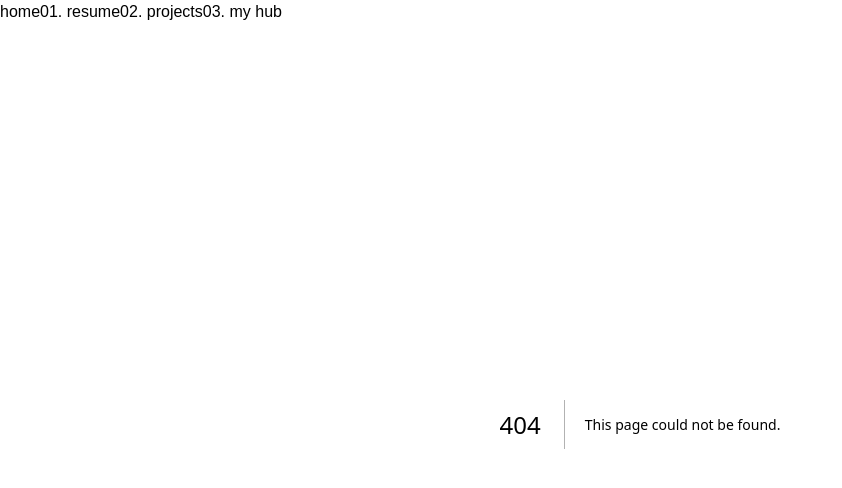
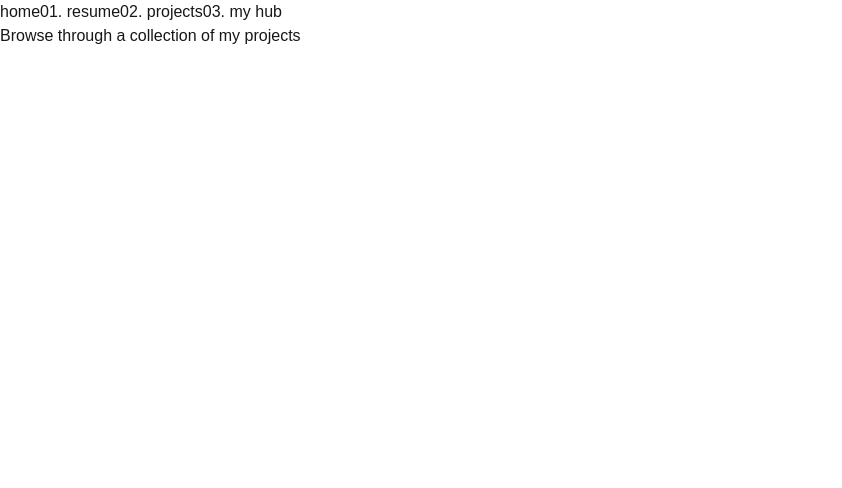
Before and after one commit to hannankm/next-portfolio, a Next.js app: page /projects in a window 1280 px wide. Before the commit this address had no page. Shown: the top 488 px of the page, without its empty margins (0-842 px from the left). Built offline with nearby package versions, Linux system fonts and the light colour scheme.

Commit message:
projects page skeleton

```diff
--- /dev/null
+++ b/src/app/projects/page.tsx
@@ -0,0 +1,7 @@
+export default function Projects () {
+    return (
+        <div>
+            <h1>Browse through a collection of my projects</h1>
+        </div>
+    )
+}
```
